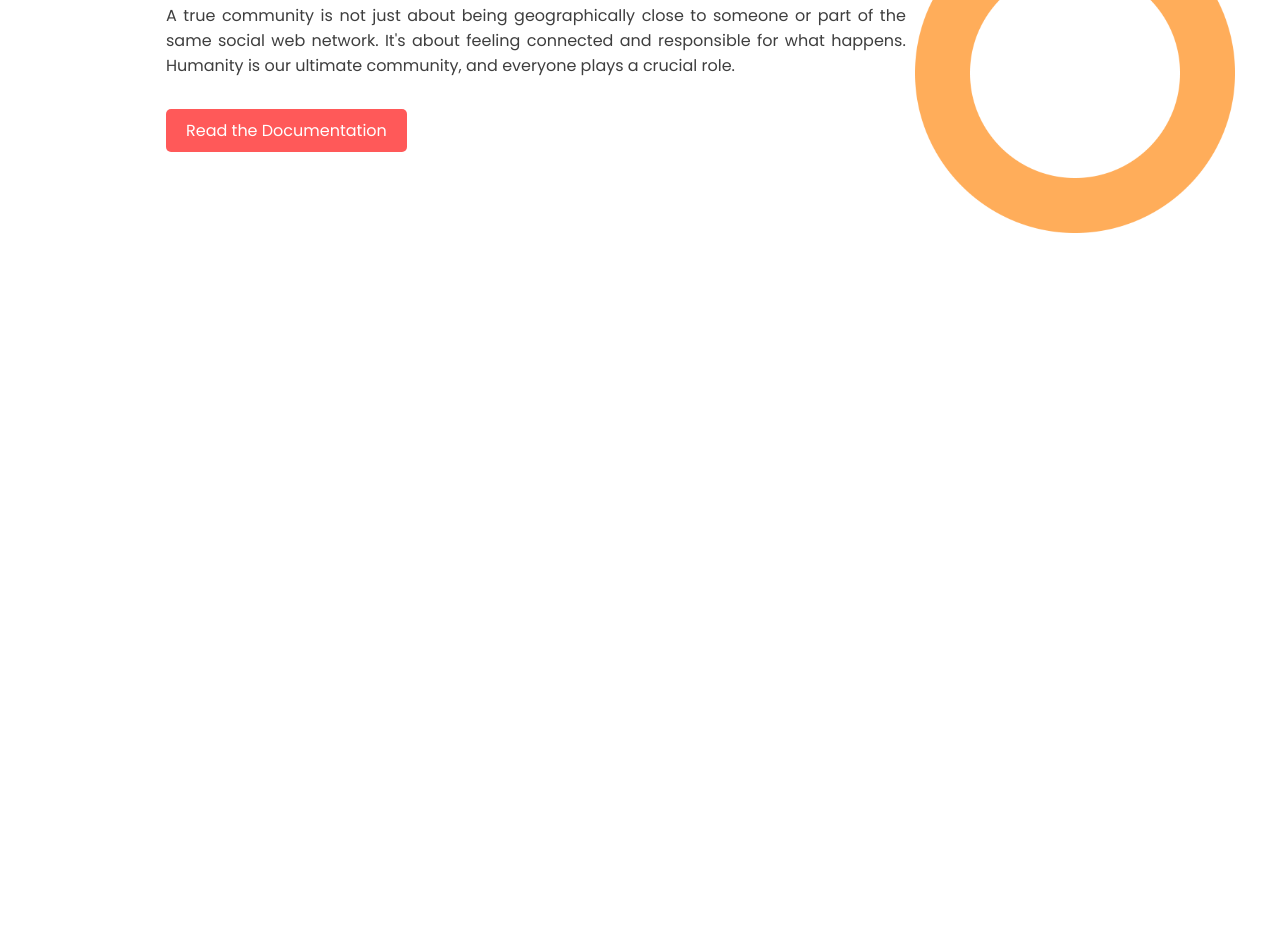
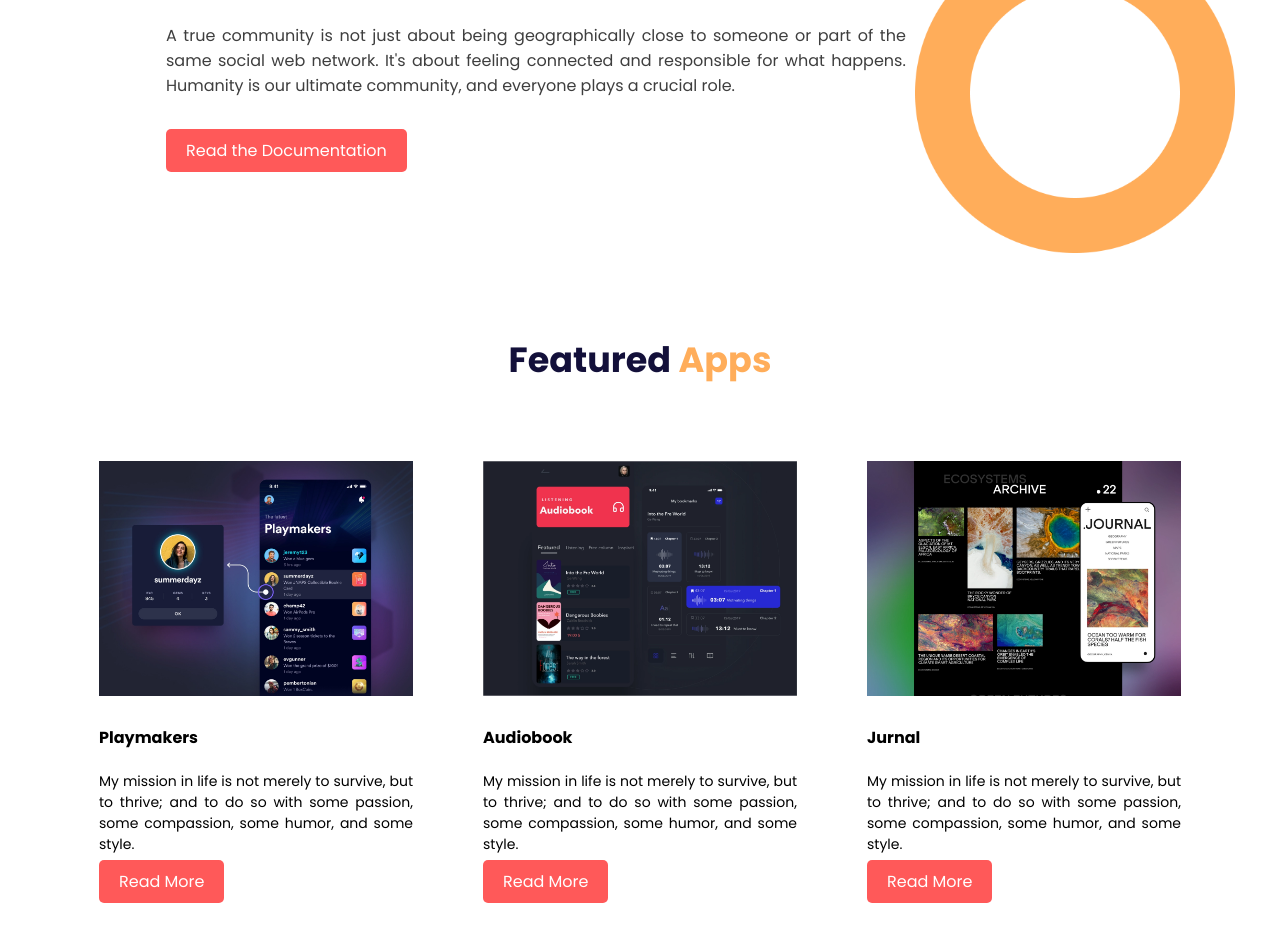
Before and after one commit to IamFerdous/mission-2022, a plain HTML site: page index.html in a window 1280 px wide. Shown: the part 2304-3245 px from the top of the page. Before the commit the page ends 2617 px from the top, so only its background shows below. Drawn offline with Linux system fonts and the light colour scheme.

Commit message:
app section added

```diff
--- a/index.html
+++ b/index.html
@@ -79,5 +79,29 @@
             </div>
         </div>
     </section>
+    <!-- App Section -->
+    <section class="app-section">
+        <h2>Featured <span class="orange-color">Apps</span></h2>
+        <div class="container">
+            <div class="three-part">
+                <img src="./images/apps/app-1.png" alt="">
+                <h4>Playmakers</h4>
+                <p>My mission in life is not merely to survive, but to thrive; and to do so with some passion, some compassion, some humor, and some style.</p>
+                <a href="#" class="link-button">Read More</a>
+            </div>
+            <div class="three-part">
+                <img src="./images/apps/app-2.png" alt="">
+                <h4>Audiobook</h4>
+                <p>My mission in life is not merely to survive, but to thrive; and to do so with some passion, some compassion, some humor, and some style.</p>
+                <a href="#" class="link-button">Read More</a>
+            </div>
+            <div class="three-part">
+                <img src="./images/apps/app-3.png" alt="">
+                <h4>Jurnal</h4>
+                <p>My mission in life is not merely to survive, but to thrive; and to do so with some passion, some compassion, some humor, and some style.</p>
+                <a href="#" class="link-button">Read More</a>
+            </div>
+        </div>
+    </section>
 </body>
 </html>
--- a/style.css
+++ b/style.css
@@ -58,7 +58,7 @@ body {
 .link-button:hover {
   background-color: #080808;
 }
-.mission-section h2 {
+h2 {
   text-align: center;
   color: #13103a;
   font-size: 35px;
@@ -66,7 +66,6 @@ body {
 }
 .three-part {
   width: 350px;
-  height: 370px;
   padding: 25px;
   margin: 10px;
   border-radius: 10px;
@@ -102,3 +101,9 @@ body {
   background-size: 25%;
   margin-bottom: 60px;
 }
+.app-section {
+  margin-bottom: 40px;
+}
+.app-section img {
+  width: 100%;
+}
```
Also changed, not shown: images/apps/app-1.png (added), images/apps/app-2.png (added), images/apps/app-3.png (added).
